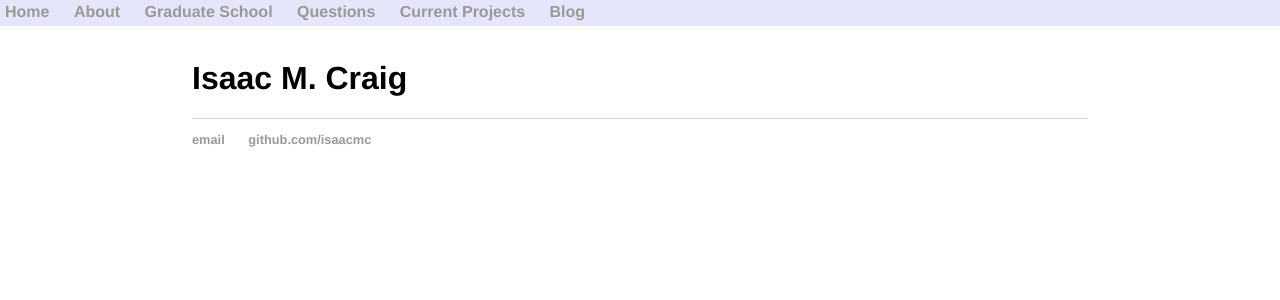
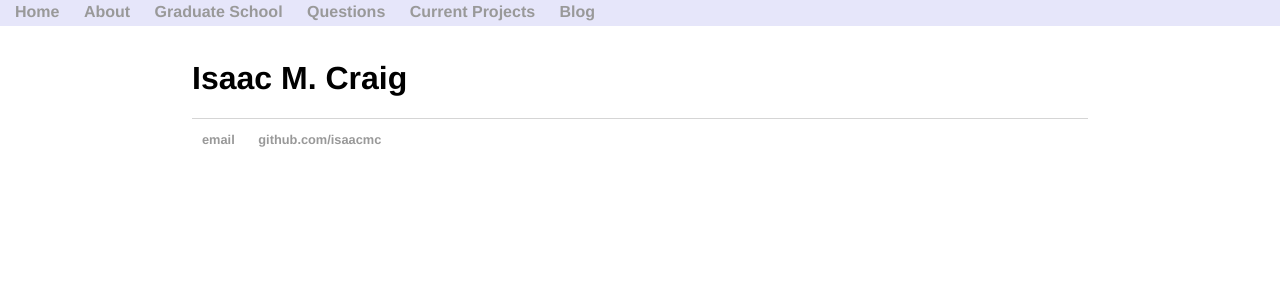
Before and after one commit to isundberg/isaacmc.github.io, a Jekyll site: the page built from index.html, in a window 1280 px wide. Shown: the top 300 px of the page. Built offline with Jekyll 4.4.1, drawn with Linux system fonts in a browser that asks for light colours.

Commit message:
Update main.css

```diff
--- a/css/main.css
+++ b/css/main.css
@@ -24,7 +24,8 @@
 
 nav ul li, footer ul li {
     display: inline;
-    margin-right: 20px;
+    margin-right: 10px;
+    margin-left: 10px;
     color: white;
 }
 
```
